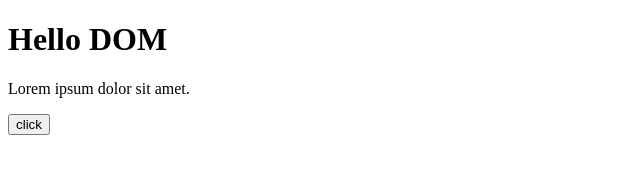
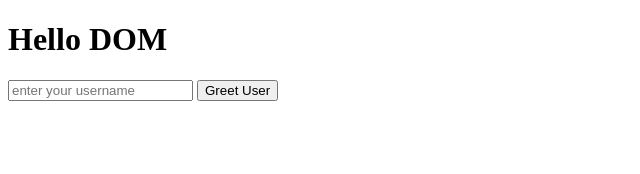
Before and after one commit to mabdullahjs/SMIT-BATCH-15, a plain HTML site: page 02-Javascript/06-Dom-manipulation/index.html in a window 1280 px wide. Shown: the whole page, without its empty margins (0-640 px from the left). Drawn offline with Linux system fonts and the light colour scheme.

Commit message:
manipulation

```diff
--- a/02-Javascript/06-Dom-manipulation/app.js
+++ b/02-Javascript/06-Dom-manipulation/app.js
@@ -10,18 +10,70 @@
 // var para = document.querySelector('#para')
 // para.innerHTML = "change krdia ha bhai javascript ko use krta hua"
 
-var h1 = document.querySelector('#head');
+// var h1 = document.querySelector('#head');
 
 
-function greetUser(){
+// function greetUser(){
 
-    // console.log(h1.innerHTML === "Hello DOM");
+//     // console.log(h1.innerHTML === "Hello DOM");
 
 
-    if(h1.innerHTML === "Hello DOM"){
-        h1.innerHTML = "changed through js"
-    }else {
-        h1.innerHTML = "Hello DOM"
-    }
+//     if(h1.innerHTML === "Hello DOM"){
+//         h1.innerHTML = "changed through js"
+//     }else {
+//         h1.innerHTML = "Hello DOM"
+//     }
 
-}
+// }
+
+
+
+
+
+
+
+
+
+
+
+
+
+
+
+// var head = document.querySelector('#head');
+// console.log(head.innerHTML);
+
+// head.innerHTML = "change through javascript"
+// head.style.backgroundColor = "red"
+// head.style.color = "white"
+
+
+
+
+
+
+
+// var email = document.querySelector('#email');
+// var password = document.querySelector('#password');
+
+// function login() {
+//     console.log(email.value);
+//     console.log(password.value);
+
+// }
+
+
+// var input = document.querySelector('#username');
+// var h1 = document.querySelector('#greetings');
+
+// function greetUser() {
+//     h1.innerHTML = "hello " + input.value
+// }
+
+
+
+// Create a simple HTML form that allows the user to enter their username, roll number, and marks for five subjects. Once the user clicks the "Create Result" button, display the following on the screen:
+
+// Total Marks Obtained
+// Percentage
+// Grade
--- a/02-Javascript/06-Dom-manipulation/index.html
+++ b/02-Javascript/06-Dom-manipulation/index.html
@@ -1,16 +1,31 @@
 <!DOCTYPE html>
 <html lang="en">
+
 <head>
     <meta charset="UTF-8">
     <meta name="viewport" content="width=device-width, initial-scale=1.0">
     <title>Dom manipulation</title>
 </head>
+
 <body>
     <h1 id="head">Hello DOM</h1>
-    <p id="para">Lorem ipsum dolor sit amet.</p>
+    <!-- <input type="email" placeholder="enter your email" id="email"> <br /><br />
+    <input type="password" placeholder="enter your password" id="password"><br /><br />
+    <button onclick="login()">Login</button> -->
 
-    <button onclick="greetUser()">click</button>
+
+    <input type="text" id="username" placeholder="enter your username">
+    <button onclick="greetUser()">Greet User</button>
+
+    <h1 id="greetings"></h1>
+
+
+
+
+
+
 
     <script src="app.js"></script>
 </body>
+
 </html>
```
